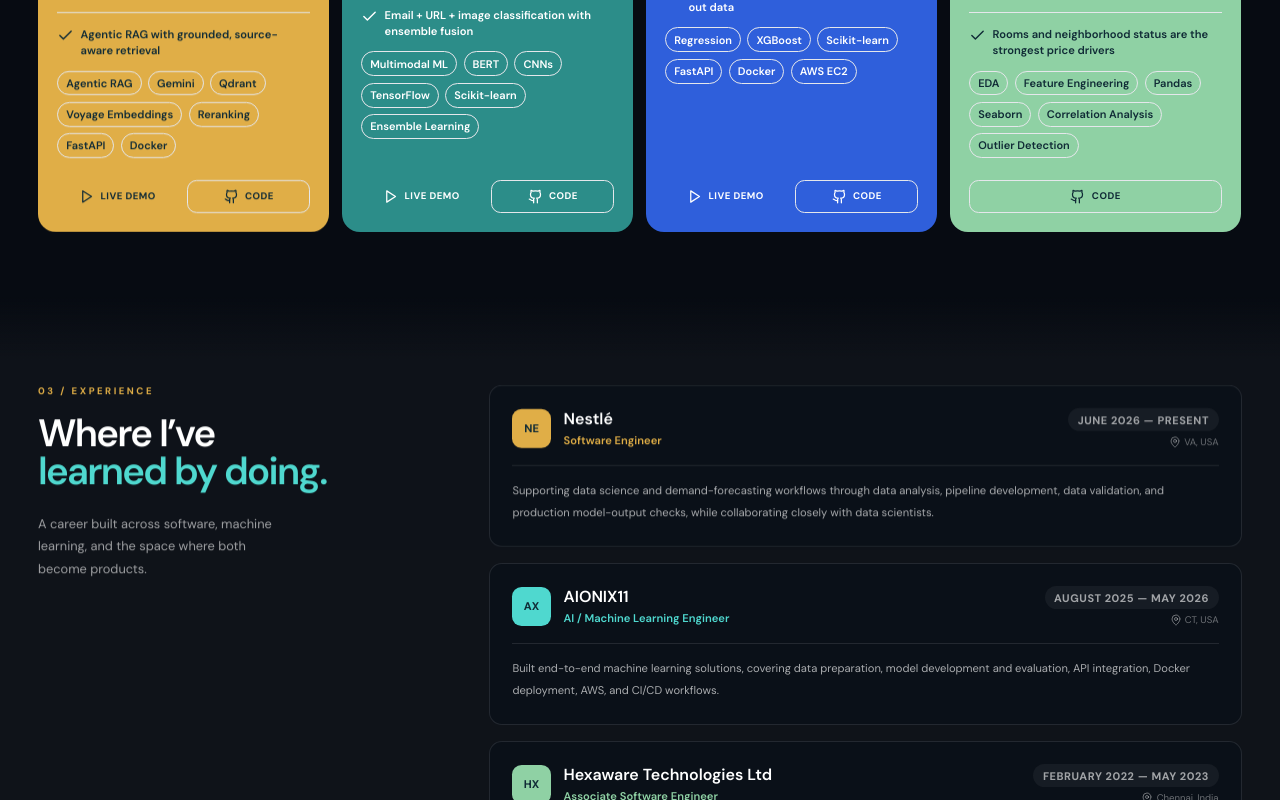
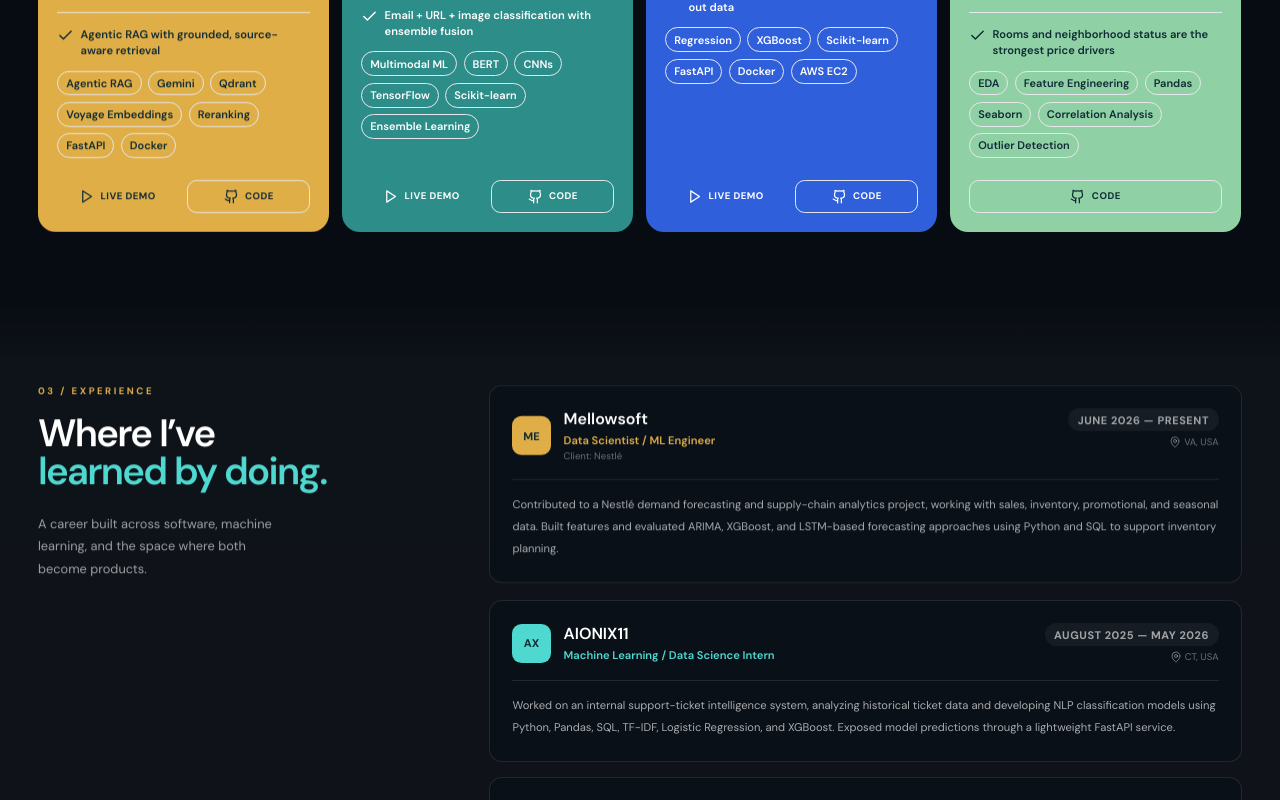
Before and after one commit to srisaktic/portfolio, a React (Vite) app: page / in a window 1280 px wide. Shown: the part 2000-2800 px from the top of the page. Built offline with nearby package versions, Linux system fonts and the light colour scheme; a web font is replaced by a local one.

Commit message:
Update experience section: Mellowsoft/Nestlé client role, AIONIX11 internship, Hexaware QA description

```diff
--- a/src/App.tsx
+++ b/src/App.tsx
@@ -49,16 +49,16 @@
 
 const experience = [
   {
-    period: 'June 2026 — Present', role: 'Software Engineer', company: 'Nestlé', location: 'VA, USA', logo: 'NE', color: '#e0ae47',
-    description: 'Supporting data science and demand-forecasting workflows through data analysis, pipeline development, data validation, and production model-output checks, while collaborating closely with data scientists.',
+    period: 'June 2026 — Present', role: 'Data Scientist / ML Engineer', company: 'Mellowsoft', client: 'Nestlé', location: 'VA, USA', logo: 'ME', color: '#e0ae47',
+    description: 'Contributed to a Nestlé demand forecasting and supply-chain analytics project, working with sales, inventory, promotional, and seasonal data. Built features and evaluated ARIMA, XGBoost, and LSTM-based forecasting approaches using Python and SQL to support inventory planning.',
   },
   {
-    period: 'August 2025 — May 2026', role: 'AI / Machine Learning Engineer', company: 'AIONIX11', location: 'CT, USA', logo: 'AX', color: '#4fd8cf',
-    description: 'Built end-to-end machine learning solutions, covering data preparation, model development and evaluation, API integration, Docker deployment, AWS, and CI/CD workflows.',
+    period: 'August 2025 — May 2026', role: 'Machine Learning / Data Science Intern', company: 'AIONIX11', location: 'CT, USA', logo: 'AX', color: '#4fd8cf',
+    description: 'Worked on an internal support-ticket intelligence system, analyzing historical ticket data and developing NLP classification models using Python, Pandas, SQL, TF-IDF, Logistic Regression, and XGBoost. Exposed model predictions through a lightweight FastAPI service.',
   },
   {
     period: 'February 2022 — May 2023', role: 'Associate Software Engineer', company: 'Hexaware Technologies Ltd', location: 'Chennai, India', logo: 'HX', color: '#8fd1a4',
-    description: 'Developed and supported Python backend applications using REST APIs and SQL, working across application development, database integration, testing, and production support and supporting CI/CD releases.',
+    description: 'Supported US Life & Health insurance applications with a focus on QA automation, API validation, and backend testing. Automated regression workflows using Python, Selenium, and PyTest, validated REST APIs with Postman, and performed database checks using SQL Server, Git, and Jenkins.',
   },
 ];
 
@@ -349,6 +349,7 @@
                         <div>
                           <h3 className="font-display text-xl font-semibold text-white">{item.company}</h3>
                           <p className="mt-0.5 text-sm font-semibold" style={{ color: item.color }}>{item.role}</p>
+                          {item.client && <p className="mt-0.5 text-xs text-white/40">Client: {item.client}</p>}
                         </div>
                       </div>
                       <div className="flex flex-col items-end gap-1.5">
```
